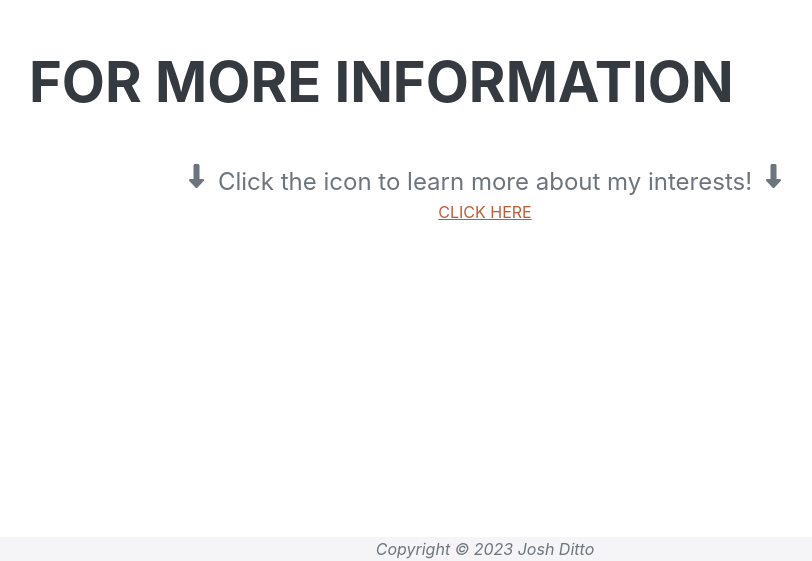
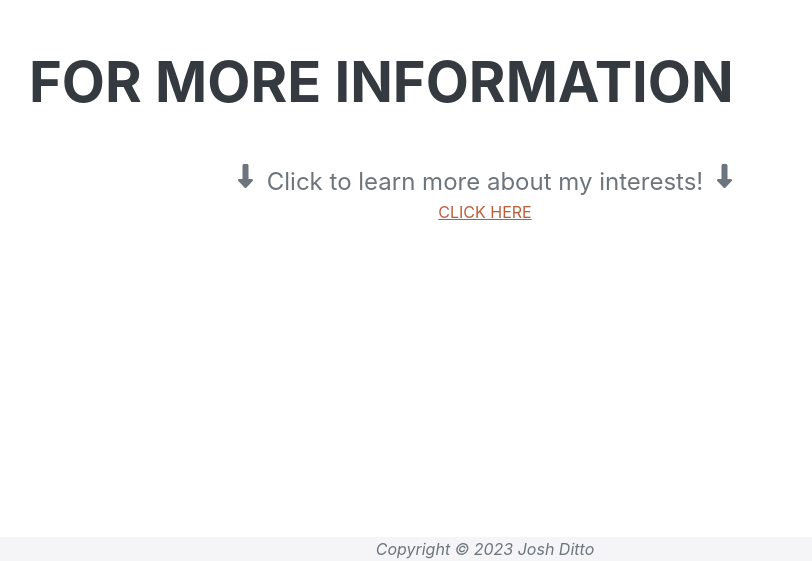
Before and after one commit to jditto2/IS201AWESOME, a plain HTML site: page index.html in a window 1280 px wide. Shown: the part 4639-5200 px from the top of the page, without its empty margins (291-1103 px from the left). Drawn offline with nearby package versions, Linux system fonts and the light colour scheme; a web font is replaced by a local one.

Commit message:
Add files via upload

```diff
--- a/index.html
+++ b/index.html
@@ -206,7 +206,7 @@
                     <div class="centerwords">
                         <i class="fas fa-down-long"></i>
                         &nbsp;
-                        Click the icon to learn more about my interests!
+                        Click to learn more about my interests!
                         &nbsp;
                         <i class="fas fa-down-long"></i>
                     </div>
```
